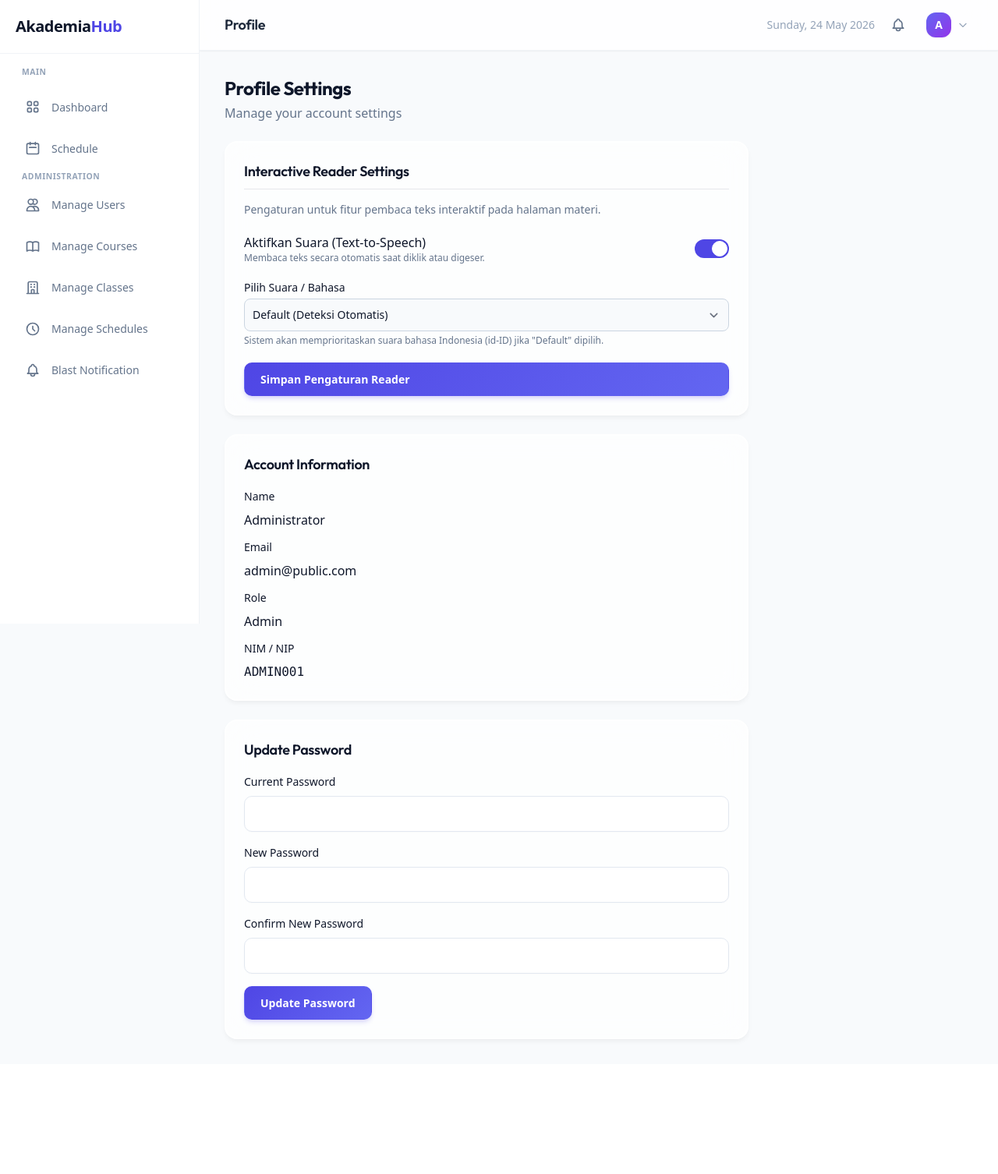
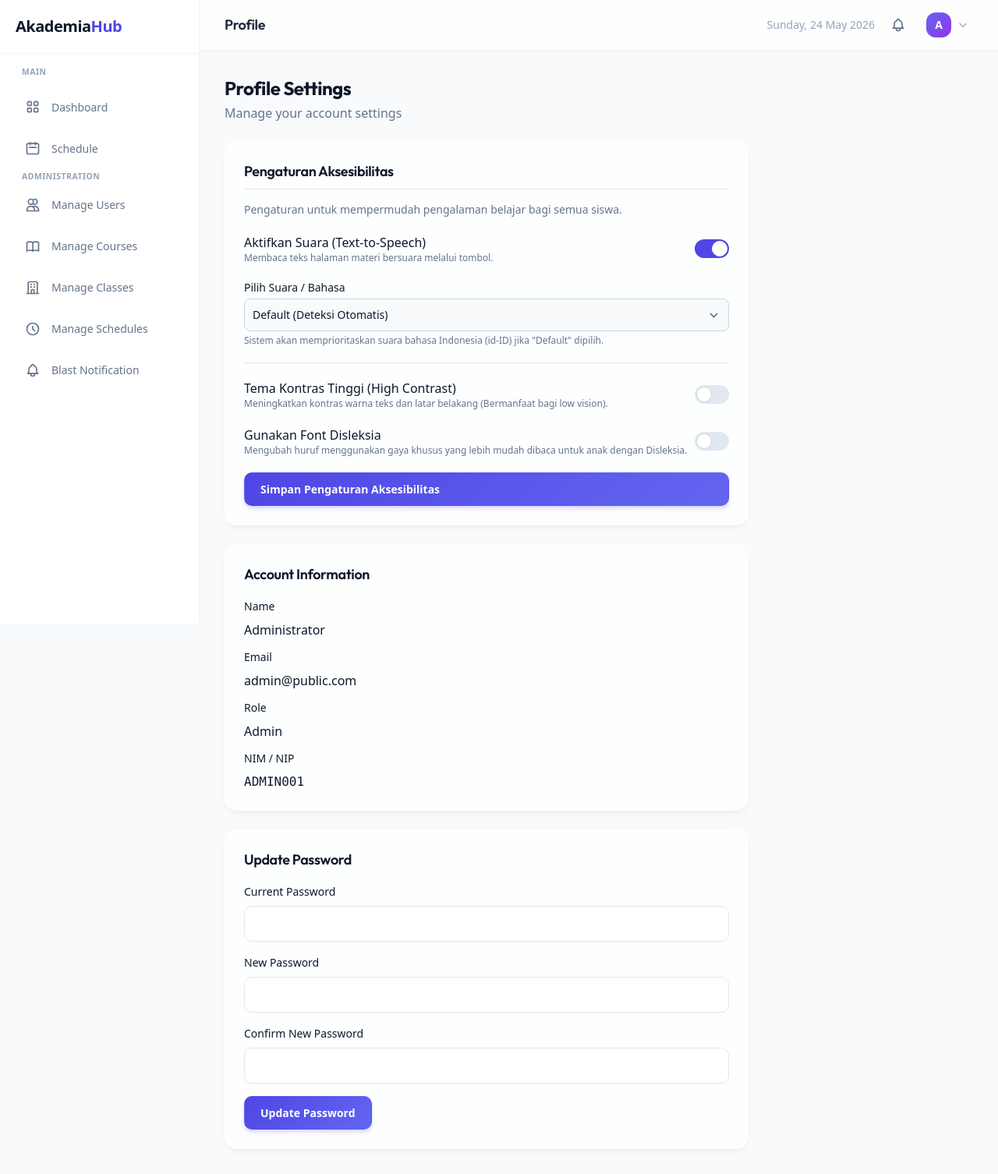
Before and after one commit to nthnlmrs/AkademiaHub, a Laravel app: page /profile in a window 1280 px wide. Shown: the whole page at 78% size. Before the commit the page ends 1336 px from the top, so only its background shows below. Run offline with Laravel 12, Linux system fonts and the light colour scheme; a user stored in the database is signed in; data comes from the database, SQL or seed files in the repository; data that the repository does not hold is empty; style sheets or scripts are compiled from the project's sources.

Commit message:
feat: improve accessibility for special needs students
- Replace complex drag-to-read TTS with simple Play/Stop button.
- Add "Skip to main content" link for screen readers.
- Add ARIA alert roles to notification banners.
- Introduce High Contrast and Dyslexia Font user settings.
- Implement CSS support for accessibility modes.

```diff
--- a/app/Http/Controllers/ProfileController.php
+++ b/app/Http/Controllers/ProfileController.php
@@ -30,11 +30,9 @@ class ProfileController extends Controller
 
         // Handle boolean cast for checkbox (if the request is from the TTS form, missing means false)
         if ($request->has('is_tts_form')) {
-            if (!isset($validated['tts_enabled'])) {
-                $validated['tts_enabled'] = false;
-            } else {
-                $validated['tts_enabled'] = true;
-            }
+            $validated['tts_enabled'] = isset($validated['tts_enabled']);
+            $validated['high_contrast'] = isset($validated['high_contrast']);
+            $validated['dyslexia_font'] = isset($validated['dyslexia_font']);
         }
 
         $request->user()->fill($validated);
--- a/app/Http/Requests/ProfileUpdateRequest.php
+++ b/app/Http/Requests/ProfileUpdateRequest.php
@@ -28,6 +28,8 @@ class ProfileUpdateRequest extends FormRequest
             ],
             'tts_enabled' => ['boolean'],
             'tts_voice' => ['nullable', 'string', 'max:255'],
+            'high_contrast' => ['boolean'],
+            'dyslexia_font' => ['boolean'],
         ];
     }
 }
--- a/app/Models/User.php
+++ b/app/Models/User.php
@@ -27,6 +27,8 @@ class User extends Authenticatable
         'ta_id',
         'tts_enabled',
         'tts_voice',
+        'high_contrast',
+        'dyslexia_font',
     ];
 
     /**
@@ -50,6 +52,8 @@ class User extends Authenticatable
             'email_verified_at' => 'datetime',
             'password' => 'hashed',
             'tts_enabled' => 'boolean',
+            'high_contrast' => 'boolean',
+            'dyslexia_font' => 'boolean',
         ];
     }
 
--- a/resources/css/app.css
+++ b/resources/css/app.css
@@ -654,3 +654,78 @@
     transform: translateY(-4px);
     box-shadow: 0 20px 25px -5px rgba(0, 0, 0, 0.05), 0 8px 10px -6px rgba(0, 0, 0, 0.01);
 }
+
+/* Accessibility: High Contrast Mode */
+body.high-contrast {
+    --text-main: #000000;
+    --text-muted: #1a1a1a;
+    --bg-main: #ffffff;
+    --border-color: #000000;
+    background-color: var(--bg-main);
+    color: var(--text-main);
+}
+
+body.high-contrast .glass-card,
+body.high-contrast .glass-panel,
+body.high-contrast .schedule-card,
+body.high-contrast .module-card,
+body.high-contrast .forum-post,
+body.high-contrast .data-table {
+    background: #ffffff;
+    border: 2px solid #000000;
+    box-shadow: none;
+}
+
+body.high-contrast .btn-primary,
+body.high-contrast .btn-secondary,
+body.high-contrast button,
+body.high-contrast a.btn-primary {
+    border: 2px solid #000000;
+    color: #000000;
+    background: #ffffff;
+    font-weight: 800;
+}
+
+body.high-contrast .btn-primary:hover,
+body.high-contrast .btn-secondary:hover {
+    background: #000000;
+    color: #ffffff;
+}
+
+body.high-contrast a {
+    color: #0000ee;
+    text-decoration: underline;
+    font-weight: 700;
+}
+
+body.high-contrast h1,
+body.high-contrast h2,
+body.high-contrast h3,
+body.high-contrast h4,
+body.high-contrast h5,
+body.high-contrast h6,
+body.high-contrast p,
+body.high-contrast span {
+    color: #000000 !important;
+}
+
+/* Accessibility: Dyslexia Font */
+body.dyslexia-font,
+body.dyslexia-font h1,
+body.dyslexia-font h2,
+body.dyslexia-font h3,
+body.dyslexia-font h4,
+body.dyslexia-font h5,
+body.dyslexia-font h6,
+body.dyslexia-font p,
+body.dyslexia-font a,
+body.dyslexia-font span,
+body.dyslexia-font button,
+body.dyslexia-font input,
+body.dyslexia-font select,
+body.dyslexia-font textarea {
+    font-family: "Comic Sans MS", "Comic Sans", cursive, sans-serif !important;
+    letter-spacing: 0.05em;
+    word-spacing: 0.1em;
+    line-height: 1.6;
+}
--- a/resources/views/layouts/app.blade.php
+++ b/resources/views/layouts/app.blade.php
@@ -16,7 +16,12 @@
         @vite(['resources/css/app.css', 'resources/js/app.js'])
         <script src="{{ asset('js/interactive-reader.js') }}"></script>
     </head>
-    <body class="font-sans antialiased bg-slate-50 text-slate-900 min-h-screen">
+    <body class="font-sans antialiased bg-slate-50 text-slate-900 min-h-screen {{ Auth::check() && Auth::user()->high_contrast ? 'high-contrast' : '' }} {{ Auth::check() && Auth::user()->dyslexia_font ? 'dyslexia-font' : '' }}">
+        <!-- Skip to Content Link for Screen Readers -->
+        <a href="#main-content" class="sr-only focus:not-sr-only focus:absolute focus:top-0 focus:left-0 focus:z-[100] focus:p-4 focus:bg-indigo-600 focus:text-white focus:font-bold">
+            Skip to main content
+        </a>
+
         <div class="flex min-h-screen">
             <!-- Sidebar -->
             @include('layouts.sidebar')
@@ -27,16 +32,16 @@
                 @include('layouts.topbar')
 
                 <!-- Page Content -->
-                <main class="flex-1 p-4 lg:p-8">
+                <main id="main-content" class="flex-1 p-4 lg:p-8">
                     @if(session('success'))
-                        <div class="alert alert-success">
+                        <div class="alert alert-success" role="alert" aria-live="polite">
                             <svg class="w-5 h-5" fill="none" stroke="currentColor" viewBox="0 0 24 24"><path stroke-linecap="round" stroke-linejoin="round" stroke-width="2" d="M5 13l4 4L19 7"/></svg>
                             {{ session('success') }}
                         </div>
                     @endif
 
                     @if($errors->any())
-                        <div class="alert alert-error">
+                        <div class="alert alert-error" role="alert" aria-live="assertive">
                             <svg class="w-5 h-5" fill="none" stroke="currentColor" viewBox="0 0 24 24"><path stroke-linecap="round" stroke-linejoin="round" stroke-width="2" d="M6 18L18 6M6 6l12 12"/></svg>
                             <div>
                                 @foreach($errors->all() as $error)
--- a/resources/views/profile/edit.blade.php
+++ b/resources/views/profile/edit.blade.php
@@ -7,10 +7,10 @@
             <p class="text-slate-500 mt-1">Manage your account settings</p>
         </div>
 
-        <!-- Interactive Text Reader Settings -->
+        <!-- Accessibility & Interactive Reader Settings -->
         <div class="glass-card p-6" x-data="ttsSettings()">
-            <h3 class="text-lg font-semibold mb-4 border-b pb-2">Interactive Reader Settings</h3>
-            <p class="text-sm text-slate-500 mb-4">Pengaturan untuk fitur pembaca teks interaktif pada halaman materi.</p>
+            <h3 class="text-lg font-semibold mb-4 border-b pb-2">Pengaturan Aksesibilitas</h3>
+            <p class="text-sm text-slate-500 mb-4">Pengaturan untuk mempermudah pengalaman belajar bagi semua siswa.</p>
             <form method="POST" action="{{ route('profile.update') }}" class="space-y-5">
                 @csrf
                 @method('patch')
@@ -19,7 +19,7 @@
                 <div class="flex items-center justify-between">
                     <div>
                         <label class="font-medium text-slate-900">Aktifkan Suara (Text-to-Speech)</label>
-                        <p class="text-xs text-slate-500">Membaca teks secara otomatis saat diklik atau digeser.</p>
+                        <p class="text-xs text-slate-500">Membaca teks halaman materi bersuara melalui tombol.</p>
                     </div>
                     <label class="relative inline-flex items-center cursor-pointer">
                         <input type="checkbox" name="tts_enabled" value="1" class="sr-only peer" {{ Auth::user()->tts_enabled ? 'checked' : '' }}>
@@ -39,12 +39,38 @@
                     <p class="text-xs text-slate-500 mt-1">Sistem akan memprioritaskan suara bahasa Indonesia (id-ID) jika "Default" dipilih.</p>
                 </div>
 
+                <hr class="border-slate-200">
+
+                <!-- Toggle High Contrast -->
+                <div class="flex items-center justify-between">
+                    <div>
+                        <label class="font-medium text-slate-900">Tema Kontras Tinggi (High Contrast)</label>
+                        <p class="text-xs text-slate-500">Meningkatkan kontras warna teks dan latar belakang (Bermanfaat bagi low vision).</p>
+                    </div>
+                    <label class="relative inline-flex items-center cursor-pointer">
+                        <input type="checkbox" name="high_contrast" value="1" class="sr-only peer" {{ Auth::user()->high_contrast ? 'checked' : '' }}>
+                        <div class="w-11 h-6 bg-slate-200 peer-focus:outline-none peer-focus:ring-4 peer-focus:ring-indigo-300 rounded-full peer peer-checked:after:translate-x-full peer-checked:after:border-white after:content-[''] after:absolute after:top-[2px] after:left-[2px] after:bg-white after:border-slate-300 after:border after:rounded-full after:h-5 after:w-5 after:transition-all peer-checked:bg-indigo-600"></div>
+                    </label>
+                </div>
+
+                <!-- Toggle Dyslexia Font -->
+                <div class="flex items-center justify-between">
+                    <div>
+                        <label class="font-medium text-slate-900">Gunakan Font Disleksia</label>
+                        <p class="text-xs text-slate-500">Mengubah huruf menggunakan gaya khusus yang lebih mudah dibaca untuk anak dengan Disleksia.</p>
+                    </div>
+                    <label class="relative inline-flex items-center cursor-pointer">
+                        <input type="checkbox" name="dyslexia_font" value="1" class="sr-only peer" {{ Auth::user()->dyslexia_font ? 'checked' : '' }}>
+                        <div class="w-11 h-6 bg-slate-200 peer-focus:outline-none peer-focus:ring-4 peer-focus:ring-indigo-300 rounded-full peer peer-checked:after:translate-x-full peer-checked:after:border-white after:content-[''] after:absolute after:top-[2px] after:left-[2px] after:bg-white after:border-slate-300 after:border after:rounded-full after:h-5 after:w-5 after:transition-all peer-checked:bg-indigo-600"></div>
+                    </label>
+                </div>
+
                 <!-- Hidden Required Fields for ProfileUpdateRequest -->
                 <input type="hidden" name="name" value="{{ Auth::user()->name }}">
                 <input type="hidden" name="email" value="{{ Auth::user()->email }}">
                 <input type="hidden" name="is_tts_form" value="1">
 
-                <button type="submit" class="btn-primary w-full text-center mt-2">Simpan Pengaturan Reader</button>
+                <button type="submit" class="btn-primary w-full text-center mt-2">Simpan Pengaturan Aksesibilitas</button>
             </form>
         </div>
 
```
Also changed, not shown: public/js/interactive-reader.js (+26 -46 lines), resources/views/class/show.blade.php (+16 -16 lines), database/migrations/2026_05_24_144220_add_visual_accessibility_settings_to_users_table.php (added), package-lock.json.
